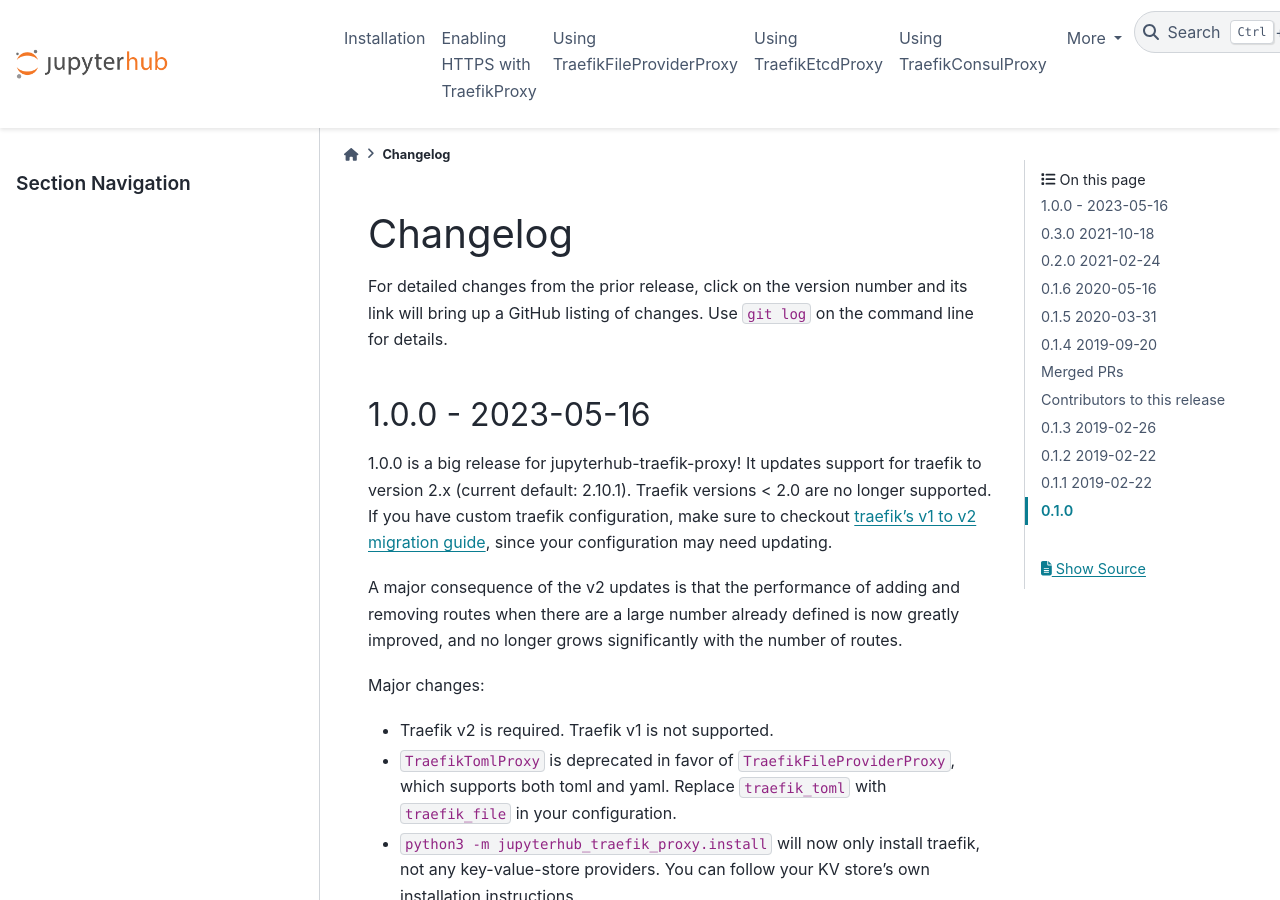
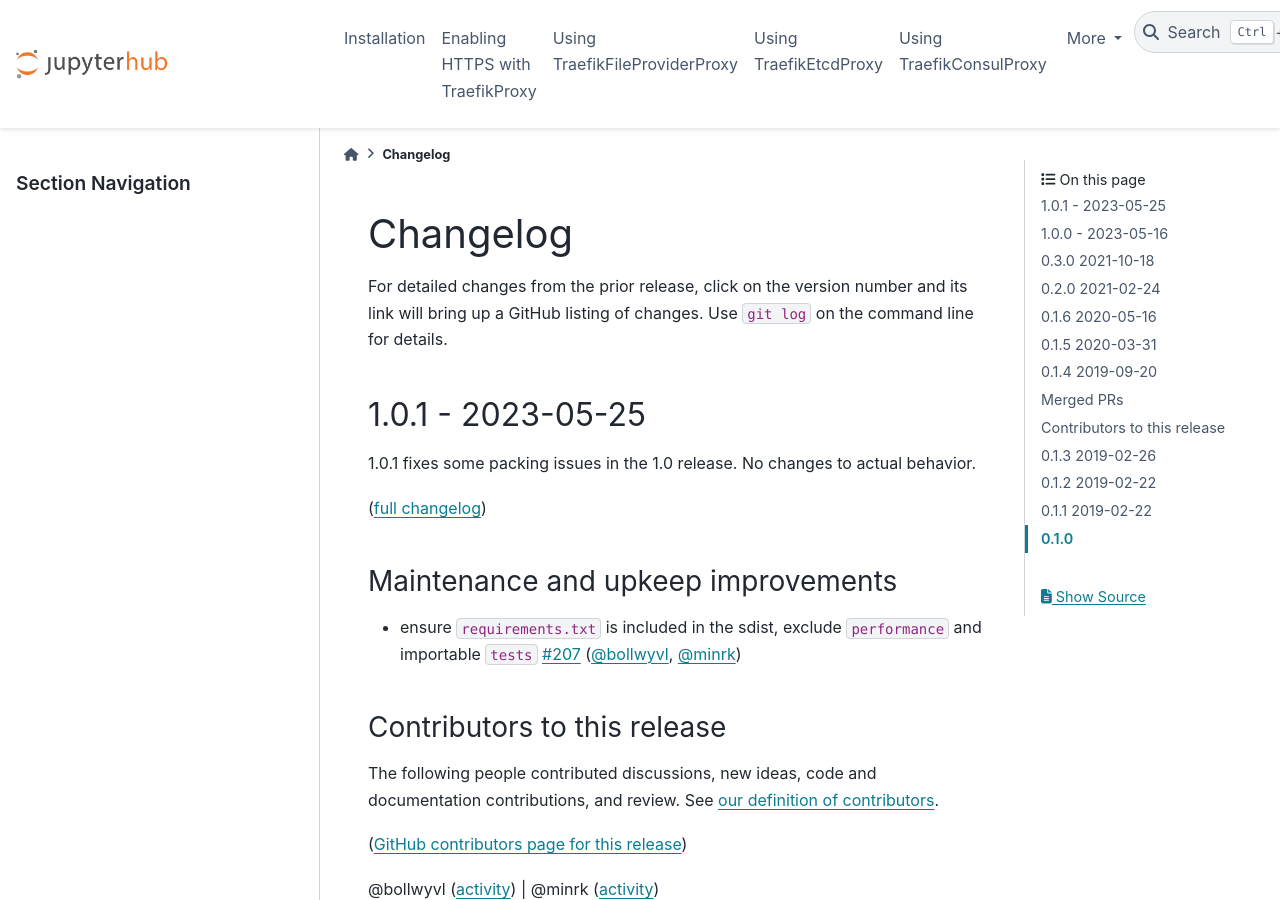
Before and after one commit to jupyterhub/traefik-proxy, a Sphinx documentation site: the page built from docs/source/changelog.md, in a window 1280 px wide and 900 px high. Built offline with Sphinx 7.4.7 and the PyData theme 0.15.4, drawn with Linux system fonts in a browser that asks for light colours.

Commit message:
Changelog for 1.0.1

```diff
--- a/docs/source/changelog.md
+++ b/docs/source/changelog.md
@@ -3,6 +3,26 @@
 For detailed changes from the prior release, click on the version number
 and its link will bring up a GitHub listing of changes. Use `git log` on
 the command line for details.
+
+## 1.0.1 - 2023-05-25
+
+1.0.1 fixes some packing issues in the 1.0 release.
+No changes to actual behavior.
+
+([full changelog](https://github.com/jupyterhub/traefik-proxy/compare/1.0.0...1.0.1))
+
+### Maintenance and upkeep improvements
+
+- ensure `requirements.txt` is included in the sdist, exclude `performance` and importable `tests` [#207](https://github.com/jupyterhub/traefik-proxy/pull/207) ([@bollwyvl](https://github.com/bollwyvl), [@minrk](https://github.com/minrk))
+
+### Contributors to this release
+
+The following people contributed discussions, new ideas, code and documentation contributions, and review.
+See [our definition of contributors](https://github-activity.readthedocs.io/en/latest/#how-does-this-tool-define-contributions-in-the-reports).
+
+([GitHub contributors page for this release](https://github.com/jupyterhub/traefik-proxy/graphs/contributors?from=2023-05-16&to=2023-05-25&type=c))
+
+@bollwyvl ([activity](https://github.com/search?q=repo%3Ajupyterhub%2Ftraefik-proxy+involves%3Abollwyvl+updated%3A2023-05-16..2023-05-25&type=Issues)) | @minrk ([activity](https://github.com/search?q=repo%3Ajupyterhub%2Ftraefik-proxy+involves%3Aminrk+updated%3A2023-05-16..2023-05-25&type=Issues))
 
 ## 1.0.0 - 2023-05-16
 
```
